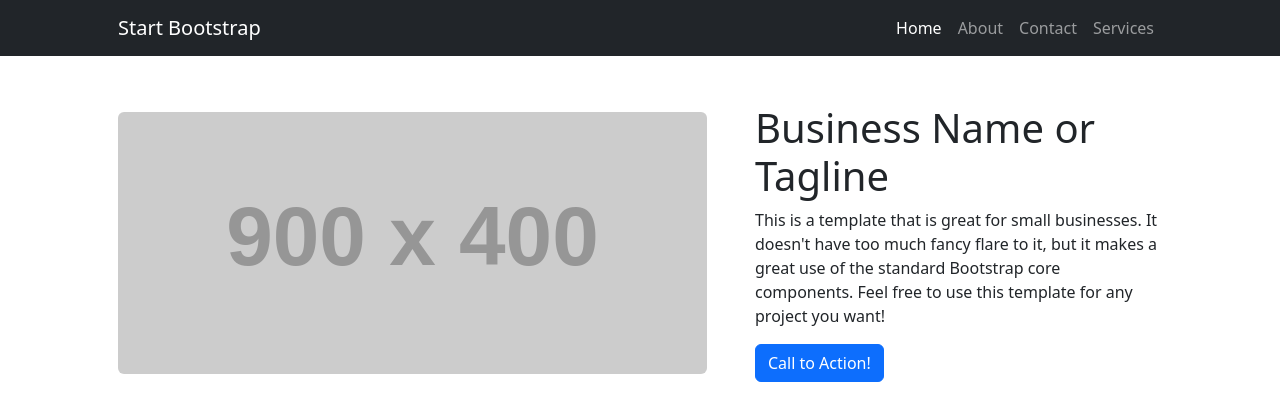
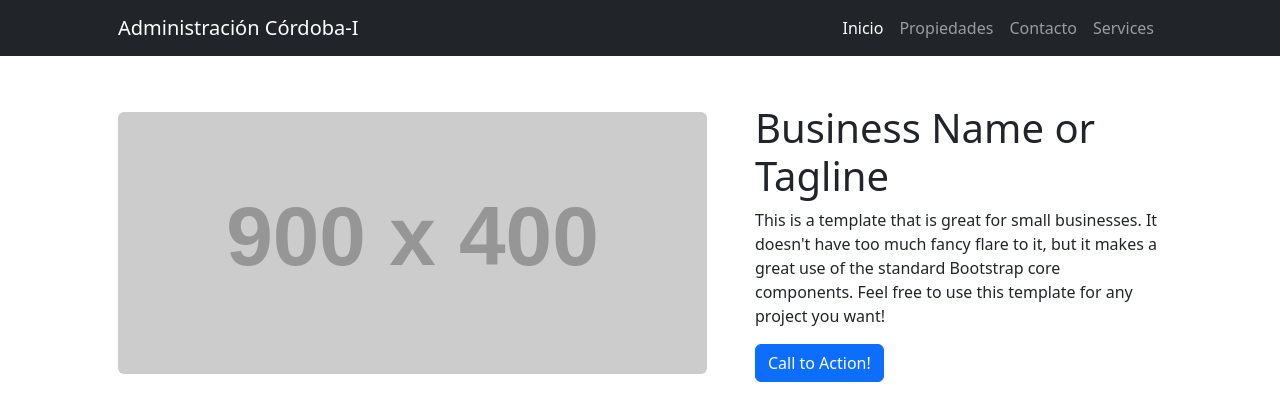
Before and after one commit to Jero-Cordoba/3--PreEntrega-Cordoba, a Django app: page /Producto-home/ in a window 1280 px wide. Shown: the top 420 px of the page. Run offline with Django 4.2, Linux system fonts and the light colour scheme; grey boxes labelled with a size stand in for pictures from a placeholder-image service; some libraries are stand-ins or nearby versions.

Commit message:
Changes on Index

```diff
--- a/project/apps/home/templates/home/index.html
+++ b/project/apps/home/templates/home/index.html
@@ -6,7 +6,7 @@
         <meta name="viewport" content="width=device-width, initial-scale=1, shrink-to-fit=no" />
         <meta name="description" content="" />
         <meta name="author" content="" />
-        <title>AppCoder</title>
+        <title>Administración Córdoba-I</title>
         <!-- Favicon-->
         <link rel="icon" type="image/x-icon" href="assets/favicon.ico" />
         <!-- Core theme CSS (includes Bootstrap)-->
@@ -16,13 +16,13 @@
         <!-- Responsive navbar-->
         <nav class="navbar navbar-expand-lg navbar-dark bg-dark">
             <div class="container px-5">
-                <a class="navbar-brand" href="#!">Start Bootstrap</a>
+                <a class="navbar-brand" href="#!">Administración Córdoba-I</a>
                 <button class="navbar-toggler" type="button" data-bs-toggle="collapse" data-bs-target="#navbarSupportedContent" aria-controls="navbarSupportedContent" aria-expanded="false" aria-label="Toggle navigation"><span class="navbar-toggler-icon"></span></button>
                 <div class="collapse navbar-collapse" id="navbarSupportedContent">
                     <ul class="navbar-nav ms-auto mb-2 mb-lg-0">
-                        <li class="nav-item"><a class="nav-link active" aria-current="page" href="#!">Home</a></li>
-                        <li class="nav-item"><a class="nav-link" href="#!">About</a></li>
-                        <li class="nav-item"><a class="nav-link" href="#!">Contact</a></li>
+                        <li class="nav-item"><a class="nav-link active" aria-current="page" href="#!">Inicio</a></li>
+                        <li class="nav-item"><a class="nav-link" href="#!">Propiedades</a></li>
+                        <li class="nav-item"><a class="nav-link" href="#!">Contacto</a></li>
                         <li class="nav-item"><a class="nav-link" href="#!">Services</a></li>
                     </ul>
                 </div>
```
